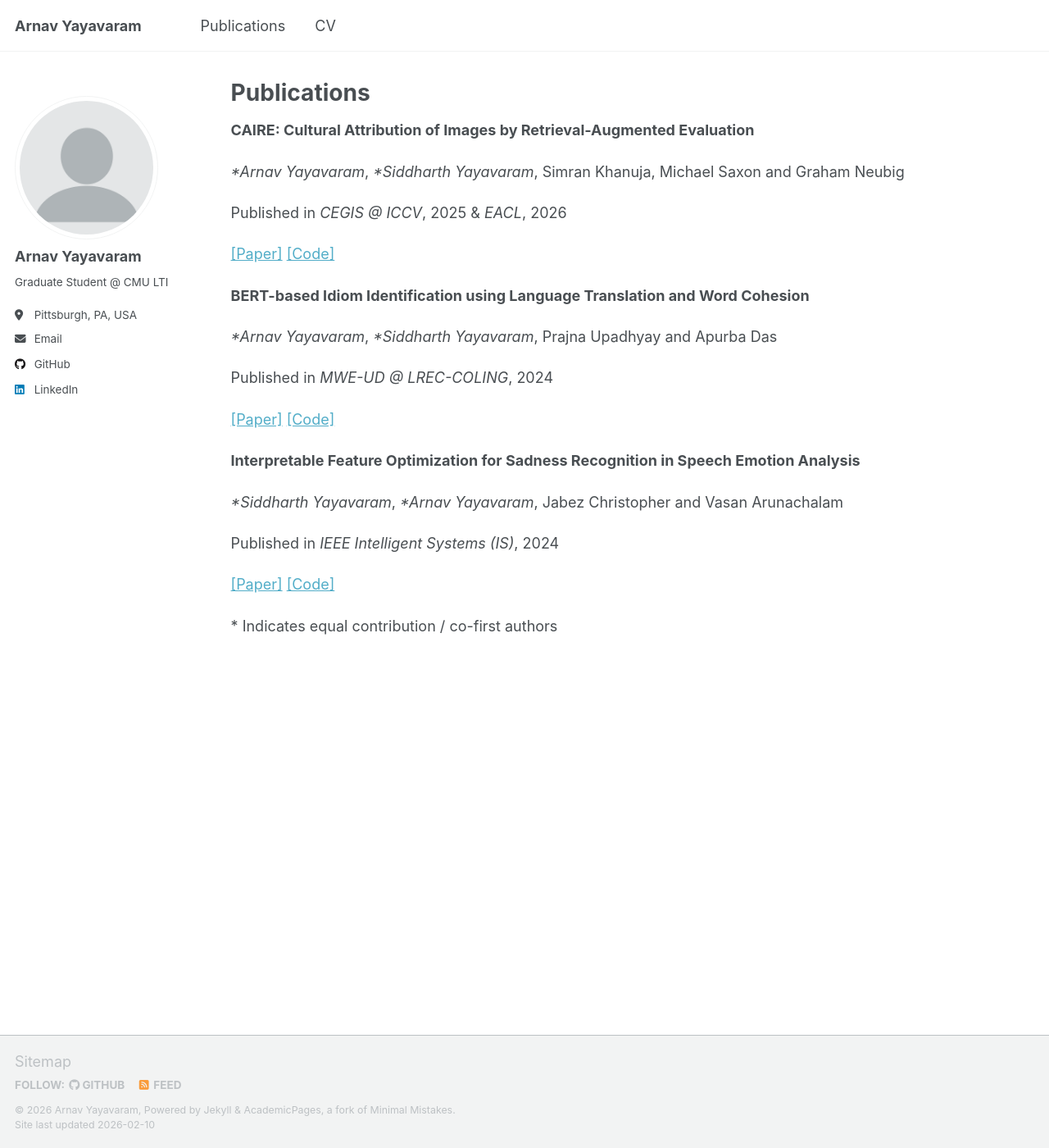
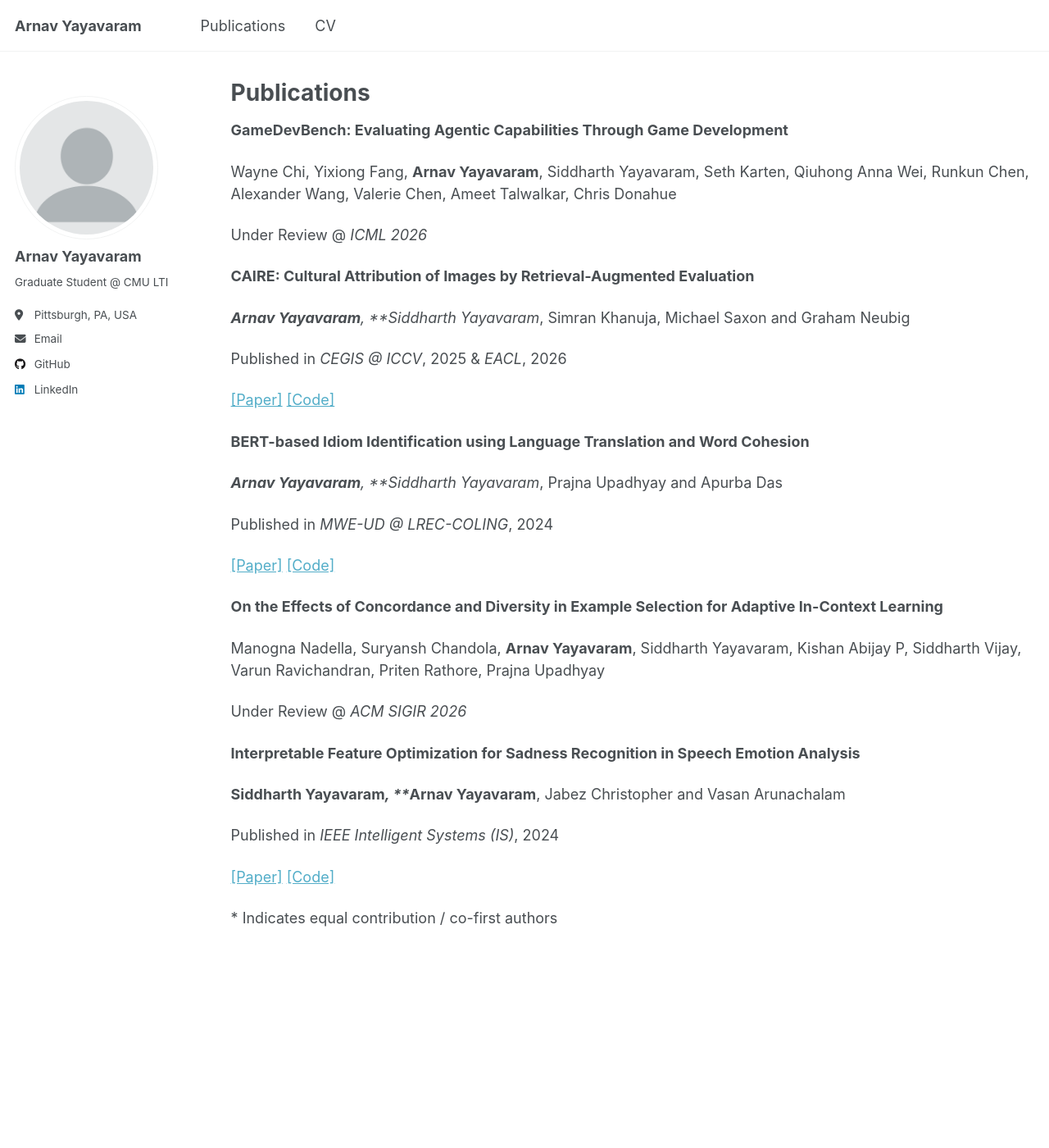
Before and after one commit to arnavyayavaram/arnavyayavaram.github.io, a Jekyll site: the page built from _pages/publications.md, in a window 1280 px wide and 1400 px high. Shown: the whole window at 82% size. Built offline with Jekyll 4.4.1, drawn with Linux system fonts in a browser that asks for light colours; a script that is not in the unit is left out.

Commit message:
Update publications.md

```diff
--- a/_pages/publications.md
+++ b/_pages/publications.md
@@ -5,9 +5,15 @@ permalink: /publications/
 author_profile: true
 ---
 
+**GameDevBench: Evaluating Agentic Capabilities Through Game Development**
+
+Wayne Chi, Yixiong Fang, **Arnav Yayavaram**, Siddharth Yayavaram, Seth Karten, Qiuhong Anna Wei, Runkun Chen, Alexander Wang, Valerie Chen, Ameet Talwalkar, Chris Donahue
+
+Under Review @ *ICML 2026*
+
 **CAIRE: Cultural Attribution of Images by Retrieval-Augmented Evaluation**
 
-**Arnav Yayavaram*, **Siddharth Yayavaram*, Simran Khanuja, Michael Saxon and Graham Neubig
+***Arnav Yayavaram**, **Siddharth Yayavaram*, Simran Khanuja, Michael Saxon and Graham Neubig
 
 Published in *CEGIS @ ICCV*, 2025 & *EACL*, 2026
 
@@ -15,16 +21,21 @@ Published in *CEGIS @ ICCV*, 2025 & *EACL*, 2026
 
 **BERT-based Idiom Identification using Language Translation and Word Cohesion**
 
-**Arnav Yayavaram*, **Siddharth Yayavaram*, Prajna Upadhyay and Apurba Das
+***Arnav Yayavaram**, **Siddharth Yayavaram*, Prajna Upadhyay and Apurba Das
 
 Published in *MWE-UD @ LREC-COLING*, 2024
 
 [[Paper]](https://aclanthology.org/2024.mwe-1.26.pdf) [[Code]](https://github.com/siddharthyayavaram/BERT-Based-Idiom-Detection)
 
+**On the Effects of Concordance and Diversity in Example Selection for Adaptive In-Context Learning**
+
+Manogna Nadella, Suryansh Chandola, **Arnav Yayavaram**, Siddharth Yayavaram, Kishan Abijay P, Siddharth Vijay, Varun Ravichandran, Priten Rathore, Prajna Upadhyay
+
+Under Review @ *ACM SIGIR 2026*
 
 **Interpretable Feature Optimization for Sadness Recognition in Speech Emotion Analysis**
 
-**Siddharth Yayavaram*, **Arnav Yayavaram*, Jabez Christopher and Vasan Arunachalam
+**Siddharth Yayavaram*, ***Arnav Yayavaram**, Jabez Christopher and Vasan Arunachalam
 
 Published in *IEEE Intelligent Systems (IS)*, 2024
 
```
